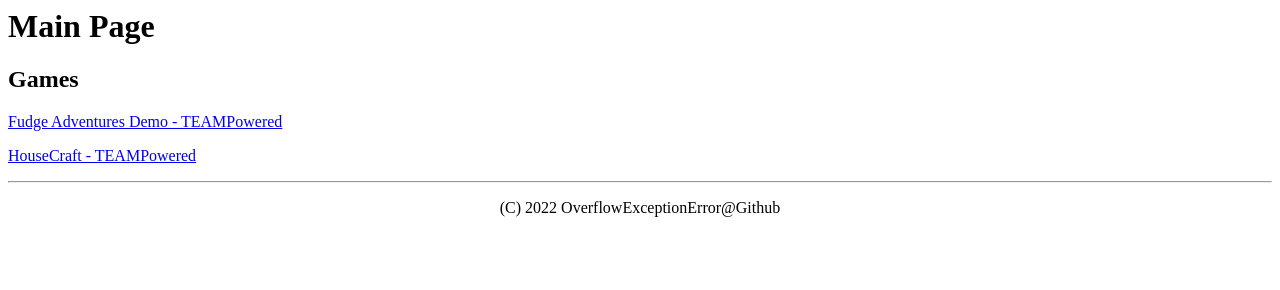
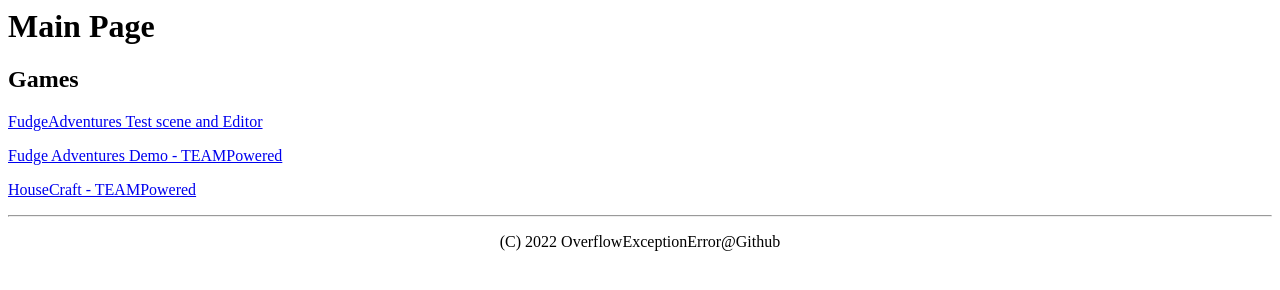
Before and after one commit to OverflowExceptionError/Website, a plain HTML site: page teampowered/index.html in a window 1280 px wide. Drawn offline with Linux system fonts and the light colour scheme.

Commit message:
TEAMPowered - Home

```diff
--- a/teampowered/index.html
+++ b/teampowered/index.html
@@ -1,6 +1,7 @@
 <title>TEAMPowered</title>
 <h1>Main Page</h1>
 <h2>Games</h2>
+<p><a href="game/3">FudgeAdventures Test scene and Editor</a></p>
 <p><a href="game/2">Fudge Adventures Demo - TEAMPowered</a></p>
 <p><a href="game/1">HouseCraft - TEAMPowered</a></p>
 <hr>
```
